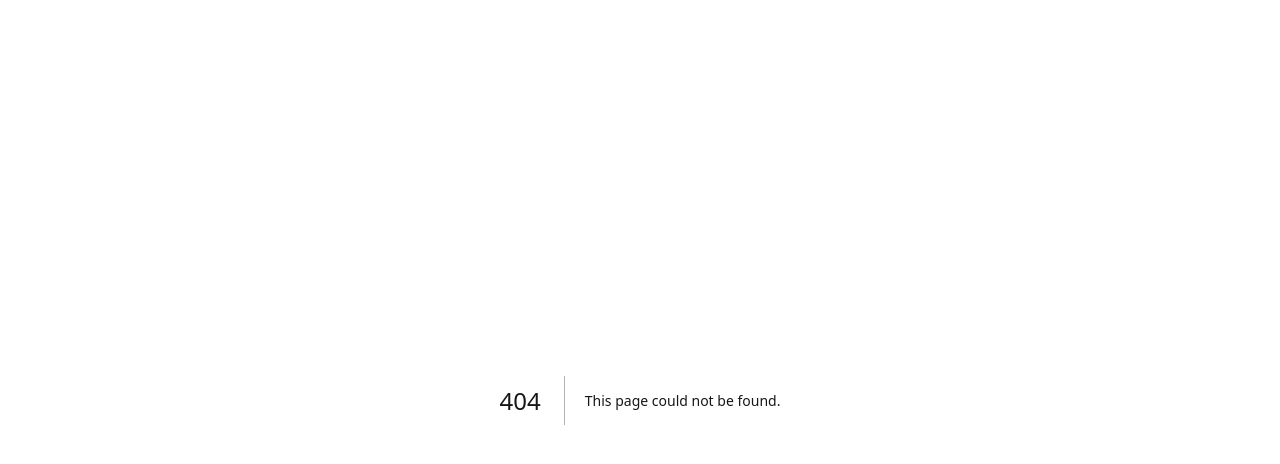
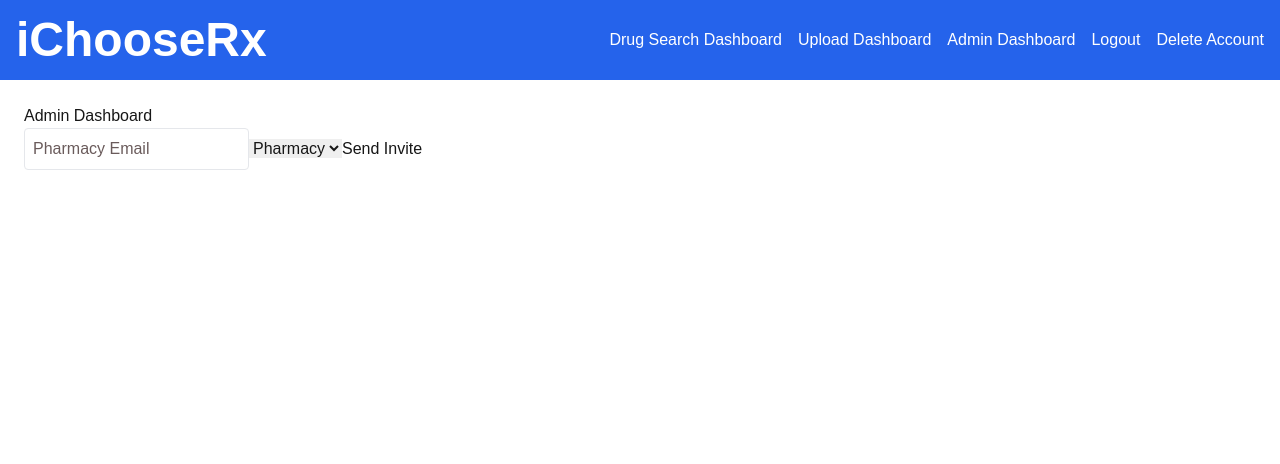
Before and after one commit to iChooseRx/iChooseRx_fe, a Next.js app: page /dashboard/admin in a window 1280 px wide. Before the commit this address had no page. Shown: the top 464 px of the page. Built offline with nearby package versions, Linux system fonts and the light colour scheme; no server answers; sample sign-in values are in the browser's storage.

Commit message:
Reorganizes file for RBAC for the different dashboard accesses of users, pharmacies, admins, needs more work, but it is functional at this time

```diff
--- /dev/null
+++ b/src/app/dashboard/AdminDashboard.js
@@ -0,0 +1,46 @@
+// src/app/dashboard/AdminDashboard.js
+"use client";
+import { useState, useEffect } from "react";
+import { sendInvitation } from "@/services/api";
+
+export default function AdminDashboard() {
+  const [email, setEmail] = useState("");
+  const [role, setRole] = useState("1"); // 1 => pharmacy, 2 => admin
+  const [message, setMessage] = useState("");
+
+  // example: send an invite
+  async function handleInvite(e) {
+    e.preventDefault();
+    try {
+      await sendInvitation({ email, role });
+      setMessage(`Invitation sent to ${email}`);
+    } catch (err) {
+      setMessage("Failed to send invite");
+    }
+  }
+
+  return (
+    <div>
+      <h1>Admin Dashboard</h1>
+      {message && <p>{message}</p>}
+
+      {/* Invite Form */}
+      <form onSubmit={handleInvite}>
+        <input
+          type="email"
+          placeholder="Pharmacy Email"
+          value={email}
+          onChange={(e) => setEmail(e.target.value)}
+        />
+        {/* role can be 1 => pharmacy, 2 => admin */}
+        <select value={role} onChange={(e) => setRole(e.target.value)}>
+          <option value="1">Pharmacy</option>
+          <option value="2">Admin</option>
+        </select>
+        <button type="submit">Send Invite</button>
+      </form>
+
+      {/* Maybe show a table of all pharmacy data, etc. */}
+    </div>
+  );
+}
--- /dev/null
+++ b/src/app/dashboard/PharmacyDashboard.js
@@ -0,0 +1,13 @@
+// src/app/dashboard/PharmacyDashboard.js
+"use client";
+import FileUpload from "@/components/FileUpload";
+
+export default function PharmacyDashboard() {
+  return (
+    <div>
+      <h1>Pharmacy Dashboard</h1>
+      <FileUpload />
+      {/* Show a table of uploaded files, filter controls, etc. */}
+    </div>
+  );
+}
--- a/src/app/dashboard/DashboardClient.js
+++ b/src/app/dashboard/UserDashboard.js
@@ -1,22 +1,16 @@
 "use client";
 import { useDashboard } from "../../hooks/useDashboard";
-import DashboardHeader from "@/components/DashboardHeader";
 import SearchBar from "@/components/SearchBar";
 import DrugFilter from "@/components/Filters";
 import SearchResults from "@/components/SearchResults";
 import SavedDrugs from "@/components/SavedDrugs";
 import PharmacySearch from "@/components/PharmacySearch";
 
-export default function DashboardClient() {
+export default function UserDashboard() {
   const dashboard = useDashboard();
 
   return (
     <div className="min-h-screen bg-background text-foreground">
-      <DashboardHeader
-        onLogout={dashboard.handleLogout}
-        onDeleteAccount={dashboard.handleDeleteAccount}
-      />
-
       <main className="grid grid-cols-2 gap-6 h-screen p-6">
         {/* ✅ Left Column: Saved Drugs & Pharmacy Search */}
         <div className="pr-4 border-r border-borderColor">
--- /dev/null
+++ b/src/app/dashboard/admin/page.js
@@ -0,0 +1,6 @@
+"use client";
+import AdminDashboard from "@/app/dashboard/AdminDashboard"; // ✅ Correct Import
+
+export default function AdminPage() {
+  return <AdminDashboard />;
+}
--- /dev/null
+++ b/src/app/dashboard/layout.js
@@ -0,0 +1,14 @@
+"use client";
+import DashboardHeader from "@/components/DashboardHeader";
+
+export default function DashboardLayout({ children }) {
+  return (
+    <div className="min-h-screen bg-background text-foreground">
+      {/* ✅ Always Show Dashboard Header */}
+      <DashboardHeader />
+
+      {/* ✅ Render Page Content */}
+      <main className="p-6">{children}</main>
+    </div>
+  );
+}
--- a/src/app/dashboard/page.js
+++ b/src/app/dashboard/page.js
@@ -1,8 +1,26 @@
 "use client";
-
-import DashboardClient from './DashboardClient';
+import { useEffect, useState } from "react";
+import { useRouter } from "next/navigation";
 
 export default function DashboardPage() {
-  // We render the client component directly
-  return <DashboardClient />;
+  const [role, setRole] = useState(null);
+  const router = useRouter();
+
+  useEffect(() => {
+    if (typeof window !== "undefined") {
+      const storedRole = localStorage.getItem("user_role") || "user";
+      setRole(storedRole);
+
+      // Redirect to the correct dashboard
+      if (storedRole === "admin") {
+        router.push("/dashboard/admin");
+      } else if (storedRole === "pharmacy") {
+        router.push("/dashboard/pharmacy");
+      } else {
+        router.push("/dashboard/user");
+      }
+    }
+  }, [router]);
+
+  return <p>Loading...</p>; // Temporary loading state while redirecting
 }
--- /dev/null
+++ b/src/app/dashboard/pharmacy/page.js
@@ -0,0 +1,6 @@
+"use client";
+import PharmacyDashboard from "@/app/dashboard/PharmacyDashboard";
+
+export default function PharmacyPage() {
+  return <PharmacyDashboard />;
+}
--- /dev/null
+++ b/src/app/dashboard/user/page.js
@@ -0,0 +1,6 @@
+"use client";
+import UserDashboard from "@/app/dashboard/UserDashboard";
+
+export default function UserPage() {
+  return <UserDashboard />;
+}
--- a/src/app/login/page.js
+++ b/src/app/login/page.js
@@ -14,8 +14,11 @@ export default function LoginPage() {
   const handleSubmit = async (e) => {
     e.preventDefault();
     try {
-      const user = await loginUser({ email, password });
-      localStorage.setItem('user', JSON.stringify(user));
+      const userData = await loginUser({ email, password });
+      // Example userData => { message, auth_token, user: { id, email, role } }
+      localStorage.setItem("auth_token", userData.auth_token);
+      localStorage.setItem("user_role", userData.user.role);
+      // redirect to dashboard
       router.push('/dashboard');
     } catch (err) {
       setError('Invalid email or password.');
--- a/src/components/DashboardHeader.js
+++ b/src/components/DashboardHeader.js
@@ -1,32 +1,46 @@
 "use client";
-import React from "react";
+import { useEffect, useState } from "react";
 import Link from "next/link";
+import { useDashboard } from "@/hooks/useDashboard";
 
-export default function DashboardHeader({ onLogout, onDeleteAccount }) {
+export default function DashboardHeader() {
+  const { handleLogout, handleDeleteAccount } = useDashboard();
+  const [role, setRole] = useState("user");
+
+  useEffect(() => {
+    if (typeof window !== "undefined") {
+      setRole(localStorage.getItem("user_role") || "user");
+    }
+  }, []);
+
   return (
-    <header className="bg-primary text-foreground p-4 flex justify-between items-center">
-      <h1 className="text-3xl md:text-5xl font-bold">iChooseRx</h1>
+    <header className="bg-primary text-white p-4 flex justify-between items-center">
+      <h1 className="text-5xl font-bold">iChooseRx</h1>
 
-      {/* ✅ Navigation Links */}
       <nav className="space-x-4">
-        <Link href="/dashboard" className="text-foreground hover:underline">
-          Home
+        {/* ✅ Update Home link to go to the Drug Search Dashboard */}
+        <Link href="/dashboard/user" className="hover:underline">
+          Drug Search Dashboard
         </Link>
-        <Link href="/dashboard/upload" className="text-foreground hover:underline">
-          📂 Upload
-        </Link>
-        <button
-          onClick={onLogout}
-          className="text-foreground hover:underline"
-          aria-label="Logout"
-        >
+
+        {/* ✅ Pharmacy and Admin can see Upload */}
+        {(role === "pharmacy" || role === "admin") && (
+          <Link href="/dashboard/pharmacy" className="hover:underline">
+            Upload Dashboard
+          </Link>
+        )}
+
+        {/* ✅ Admins can see Admin Dashboard */}
+        {role === "admin" && (
+          <Link href="/dashboard/admin" className="hover:underline">
+            Admin Dashboard
+          </Link>
+        )}
+
+        <button onClick={handleLogout} className="hover:underline">
           Logout
         </button>
-        <button
-          onClick={onDeleteAccount}
-          className="text-foreground hover:underline"
-          aria-label="Delete Account"
-        >
+        <button onClick={handleDeleteAccount} className="hover:underline">
           Delete Account
         </button>
       </nav>
--- a/src/services/api.js
+++ b/src/services/api.js
@@ -3,8 +3,18 @@ import axios from "axios";
 // 🔹 Rails Backend API (Default)
 const api = axios.create({
   baseURL: process.env.NEXT_PUBLIC_ICHOOSERX_BE_BASE_URL,
-  withCredentials: true, // Enable cookies for session handling
+  // withCredentials: true, // Enable cookies for session handling
 });
+
+// Attach token to every request
+api.interceptors.request.use((config) => {
+  const token = localStorage.getItem("auth_token");
+  if (token) {
+    config.headers["Authorization"] = `Bearer ${token}`;
+  }
+  return config;
+}, (error) => Promise.reject(error));
+
 
 // 🔹 Python Microservice API (Port 8000)
 const pythonApi = axios.create({
@@ -107,3 +117,10 @@ export const uploadPharmacyFile = async (file) => {
     throw error;
   }
 };
+
+export const sendInvitation = async ({ email, role }) => {
+  const response = await api.post("/invitations", {
+    invitation: { email, role: parseInt(role, 10) }
+  });
+  return response.data;
+};
```
Also changed, not shown: src/components/Navbar.js (deleted).
